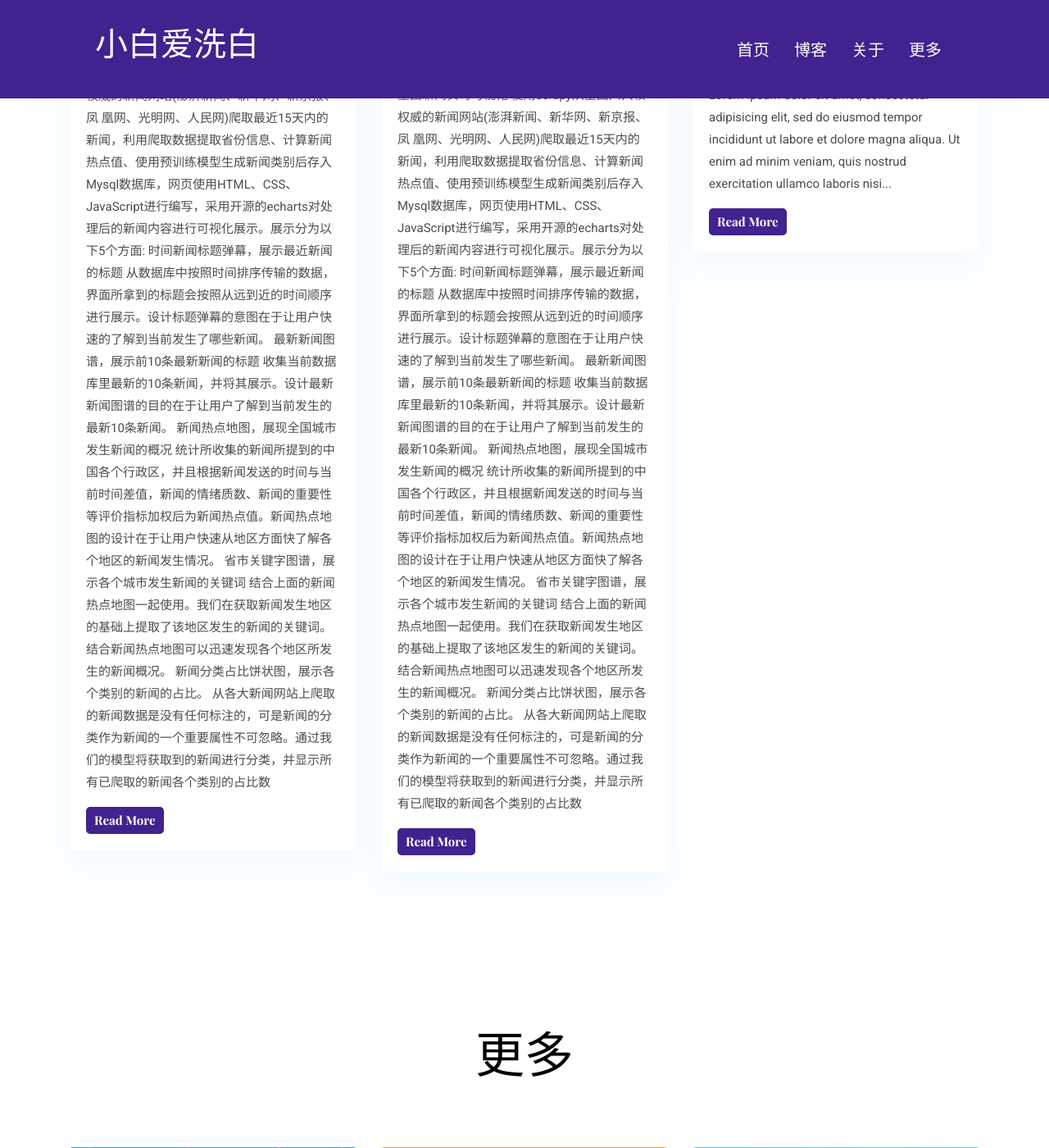
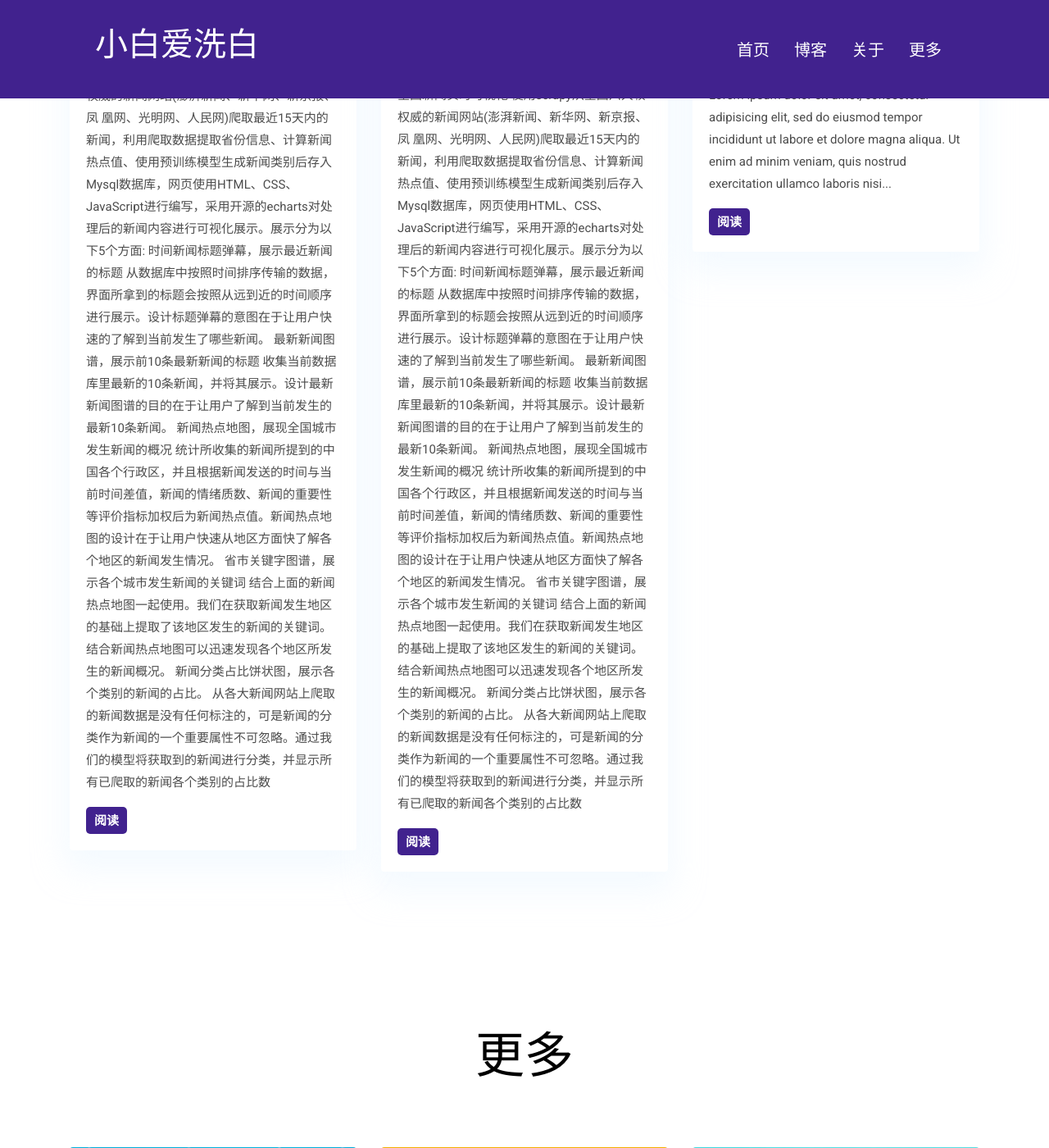
Before and after one commit to xiaobaiaixibai/xiaobaiaixibai.github.io, a Jekyll site: the page built from index.html, in a window 1280 px wide and 1400 px high, scrolled down 3374 px. Shown: the whole window at 82% size. Built offline with Jekyll 4.4.1, drawn with Linux system fonts in a browser that asks for light colours; comment, search, counter and statistics services are not loaded.

Commit message:
test vscode

```diff
--- a/_includes/post.html
+++ b/_includes/post.html
@@ -6,7 +6,7 @@
                 <a class="text-dark" href="{{ post.url | relative_url }}">{{ post.title }}</a>
             </h4>
             <p class="card-text">{% assign curlyend = '}' %}{{ post.excerpt | markdownify | strip_html | replace: "{% include JB/setup %", "" | replace: curlyend, "" | truncatewords: 30 }}</p>
-      <a href="{{ post.url | relative_url }}" class="btn btn-xs btn-primary">Read More</a>
+            <a href="{{ post.url | relative_url }}" class="btn btn-xs btn-primary">阅读</a>
         </div>
     </article>
 </div>
```
Lines whose indentation alone changed are shown as unchanged.
